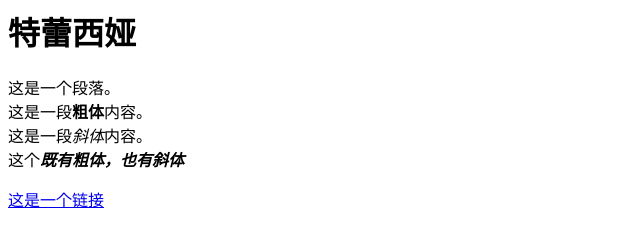
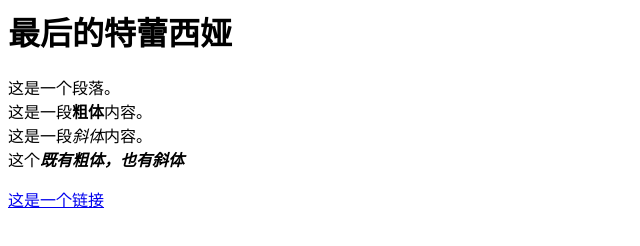
Before and after one commit to themarter/themarter.github.io, a website: page origin/thresa/index.html in a window 1280 px wide. Shown: the whole page, without its empty margins (0-640 px from the left). Drawn offline with Linux system fonts and the light colour scheme.

Commit message:
Update index.html

```diff
--- a/origin/thresa/index.html
+++ b/origin/thresa/index.html
@@ -1,4 +1,4 @@
-<h1>特蕾西娅</h1>
+<h1>最后的特蕾西娅</h1>
 
 <p>
     这是一个段落。 <br />
```
